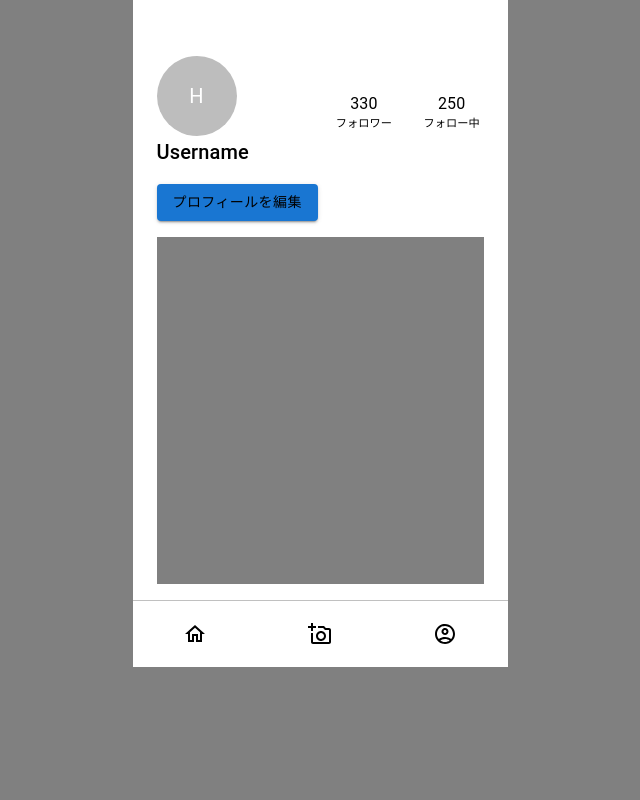
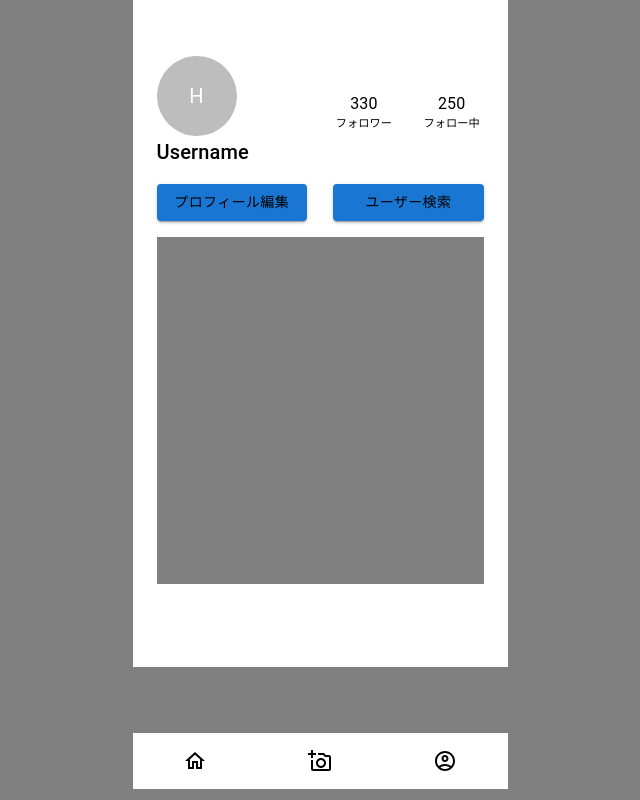
Before and after one commit to shimochan/Pastgram-Temp, a Next.js app: page /user in a window 1280 px wide. Shown: the whole page, without its empty margins (320-960 px from the left). Built offline with nearby package versions, Linux system fonts and the light colour scheme.

Commit message:
画面遷移

```diff
--- a/src/app/components/Footer.jsx
+++ b/src/app/components/Footer.jsx
@@ -1,13 +1,15 @@
 import { BottomNavigation, BottomNavigationAction } from '@mui/material';
-import { Home, HomeOutlined,
-         AddAPhoto, AddAPhotoOutlined,
-         AccountCircle, AccountCircleOutlined
-       } from '@mui/icons-material';
+import {
+  Home, HomeOutlined,
+  AddAPhoto, AddAPhotoOutlined,
+  AccountCircle, AccountCircleOutlined
+} from '@mui/icons-material';
 import { getPath } from '../lib/url';
 import styles from "./footer.module.css";
 import mobile from "../mobile.module.css";
+import Link from "next/link";
 
-const isHome = (path) => path === "/home";
+const isHome = (path) => path === "/home" && "/postDetails";
 const isAdd = (path) => path === "/add";
 const isUser = (path) => path === "/user";
 
@@ -21,9 +23,15 @@ export function Footer() {
   return (
     <footer className={[styles.container, mobile.window_width].join(' ')}>
       <BottomNavigation showLabels className={styles.icon}>
-        <BottomNavigationAction style={{color:"black"}} icon={<HomeIcon />} />
-        <BottomNavigationAction style={{color:"black"}} icon={<AddIcon />} />
-        <BottomNavigationAction style={{color:"black"}} icon={<UserIcon />} />
+        <Link href='/home' className={styles.icon}>
+          <BottomNavigationAction style={{ color: "black" }} icon={<HomeIcon />} />
+        </Link>
+        <Link href="/post" className={styles.icon}>
+          <BottomNavigationAction style={{ color: "black" }} icon={<AddIcon />} />
+        </Link>
+        <Link href="/user" className={styles.icon}>
+          <BottomNavigationAction style={{ color: "black" }} icon={<UserIcon />} />
+        </Link>
       </BottomNavigation>
     </footer>
   );
--- a/src/app/components/Title.jsx
+++ b/src/app/components/Title.jsx
@@ -1,11 +1,16 @@
 import ArrowBackIosNewIcon from '@mui/icons-material/ArrowBackIosNew';
 import styles from "./title.module.css"
 import { Typography } from '@mui/material';
+import Router, { useRouter } from 'next/navigation'
+import { IconButton } from "@mui/material";
 
 export function Title({ title }) {
+
+  const router = useRouter();
+
   return (
     <header className={styles.container}>
-      <ArrowBackIosNewIcon/>
+      <IconButton onClick={() => router.back()}><ArrowBackIosNewIcon/></IconButton>
       <Typography>{title}</Typography>
     </header>
   );
--- a/src/app/components/footer.module.css
+++ b/src/app/components/footer.module.css
@@ -4,6 +4,8 @@
     align-items: center; /* 垂直方向に中央に配置 */
     height: 10%; /* ビューポートの高さいっぱいに表示 */
     border-top: 1px solid rgba(128, 128, 128, 0.495);
+    position: fixed;
+    bottom:0;
 }
 
 .icon{
--- a/src/app/home/page.jsx
+++ b/src/app/home/page.jsx
@@ -2,28 +2,30 @@ import { Header } from '../components/Header';
 import { Footer } from '../components/Footer';
 import styles from "./home.module.css";
 import Image from 'next/image';
+import Link from "next/link";
+
 
 const ITEMS = [
 
   {
     src: "/sample.jpg",
-    date:"2015/11/11",
-    id:0
+    date: "2015/11/11",
+    id: 0
   },
   {
     src: "/sample2.jpg",
-    date:"2015/11/11",
-    id:1
+    date: "2015/11/11",
+    id: 1
   },
   {
     src: "/sample3.jpg",
-    date:"2015/11/11",
-    id:2
+    date: "2015/11/11",
+    id: 2
   },
   {
     src: "/sample4.jpg",
-    date:"2015/11/11",
-    id:3
+    date: "2015/11/11",
+    id: 3
   },
 
 ];
@@ -32,19 +34,22 @@ export default function Home() {
   return (
     <>
       <Header />
+
       <main className={styles.flame}>
         <div className={styles.grid}>
 
           {ITEMS.map((item) => {
-            const index = Math.floor(Math.random()*8) + 1;
-            return(
-            <div key = {item.id} className={styles[`square${index}`]} >
+            const index = Math.floor(Math.random() * 8) + 1;
+            return (
+              <Link href='/postDetails'>
+                <div key={item.id} className={styles[`square${index}`]} >
                   <Image src="/pin.png" alt="pin" width="40" height="40" className={styles.pin} />
                   <Image src={item.src} alt="photo" width="0" height="0" sizes="100vw" className={styles.photo} />
                   <div className={styles.date}>
                     {item.date}
                   </div>
                 </div>
+              </Link>
             );
 
           })}
--- a/src/app/post/page.js
+++ b/src/app/post/page.jsx
@@ -1,15 +1,22 @@
+'use client'
+
+
 import { Grid, Container, Typography, Button, IconButton } from "@mui/material";
 import ArrowBackIosNewIcon from '@mui/icons-material/ArrowBackIosNew';
-import { Footer } from "../components/Footer";
+// import { Footer } from "../components/Footer";
 import styles from './style.module.css';
+import Router, { useRouter } from 'next/navigation'
 
 const Post = () => {
+
+    const router = useRouter();
+
     return (
         <>
             <Grid className={styles.post} container direction="column">
                 <Grid item xs={1}>
                     <div className={styles.share}>
-                        <IconButton><ArrowBackIosNewIcon/></IconButton>
+                        <IconButton onClick={() => router.back()}><ArrowBackIosNewIcon/></IconButton>
                         <Button>share</Button>
                     </div>
                 </Grid>
@@ -27,7 +34,7 @@ const Post = () => {
                     </Container>
                 </Grid>
             </Grid>
-            <Footer/>
+            {/* <Footer/> */}
         </>
     )
 }
--- a/src/app/postDetails/page.jsx
+++ b/src/app/postDetails/page.jsx
@@ -11,13 +11,23 @@ import { Swiper, SwiperSlide } from 'swiper/react';
 import 'swiper/css';
 import 'swiper/css/pagination';
 import { Pagination } from 'swiper/modules';
+import ArrowBackIosNewIcon from '@mui/icons-material/ArrowBackIosNew';
+import { IconButton } from "@mui/material";
+import Link from "next/link";
+import Router, { useRouter } from 'next/navigation'
 
 const images = ['/sample.jpg', '/sample2.jpg', '/sample3.jpg']
 
 export default function Home() {
+
+    const router = useRouter();
+
     return (
         <>
             <Header />
+
+            <IconButton onClick={() => router.back()}><ArrowBackIosNewIcon/></IconButton>
+
             <main className={styles.container}>
                 <div className={styles.user}>
                     <Avatar className={styles.avatar}>H</Avatar>
--- a/src/app/user/page.js
+++ b/src/app/user/page.js
@@ -2,6 +2,8 @@ import React from 'react';
 import { Container, Grid, Avatar, Typography, Button, Card, CardMedia } from '@mui/material';
 import styles from './style.module.css';
 import { Footer } from '../components/Footer';
+import Link from "next/link";
+
 
 function ProfilePage() {
   return (
@@ -13,15 +15,27 @@ function ProfilePage() {
                     <Typography variant="h6">Username</Typography>
                 </Grid>
                 <Grid className={styles.status} item xs={3}>
+                    <Link href="/user/follower" className={styles.status}>
                     <Typography className={styles.number}>330</Typography>
                     <Typography className={styles.label}>フォロワー</Typography>
+                    </Link>
                 </Grid>
                 <Grid className={styles.status} item xs={3}>
+                    <Link href="/user/following" className={styles.status}>
                     <Typography className={styles.number}>250</Typography>
                     <Typography className={styles.label}>フォロー中</Typography>
+                    </Link>
                 </Grid>
             </Grid>
-            <Button className={styles.edit} variant="contained" color="primary">プロフィールを編集</Button>
+            <div className={styles.edisear}>
+            <Button className={styles.edit} variant="contained" color="primary">プロフィール編集</Button>
+
+            <Button className={styles.search} variant="contained" color="primary">
+                <Link href="/user/search" >
+                ユーザー検索
+                </Link>
+            </Button>
+            </div>
             <div className={styles.list}></div>
         </Container>
         <Footer/>
--- a/src/app/user/search/page.js
+++ b/src/app/user/search/page.js
@@ -5,6 +5,7 @@ import TextField from '@mui/material/TextField';
 import { InputAdornment, Avatar, Typography } from '@mui/material';
 import SearchIcon from '@mui/icons-material/Search';
 import UserList from '@/app/components/UerList';
+import { Title } from '@/app/components/Title';
 
 const SearchPage = () => {
   const [searchQuery, setSearchQuery] = useState('');
@@ -21,7 +22,10 @@ const SearchPage = () => {
   }, [searchQuery]);
 
   return (
+    <>
+    <Title title="ユーザーを探す"></Title>
     <div>
+
       <TextField
         variant="outlined"
         placeholder="user name"
@@ -39,6 +43,7 @@ const SearchPage = () => {
 
       <UserList users={searchResults}/>
     </div>
+    </>
   );
 };
 
--- a/src/app/user/style.module.css
+++ b/src/app/user/style.module.css
@@ -31,14 +31,26 @@
 }
 
 .edit {
-    flex: 0;
-    width: max-content;
+    width: 46%;
     color: black;
+    height: max-content;
 }
+
+.search {
+    width: 46%;
+    color: black;
+    height: max-content;
+}
+
 
 .edit:hover {
     color: white;
 }
+
+.search:hover {
+    color: white;
+}
+
 
 .list {
     flex: 1;
@@ -46,3 +58,8 @@
     width: 100%;
     margin: 1em 0;
 }
+
+.edisear{
+    display: flex;
+    justify-content: space-between;
+}
```
Also changed, not shown: src/app/user/following/page.js (renamed from src/app/user/followee/page.js). Lines whose indentation alone changed are shown as unchanged.
